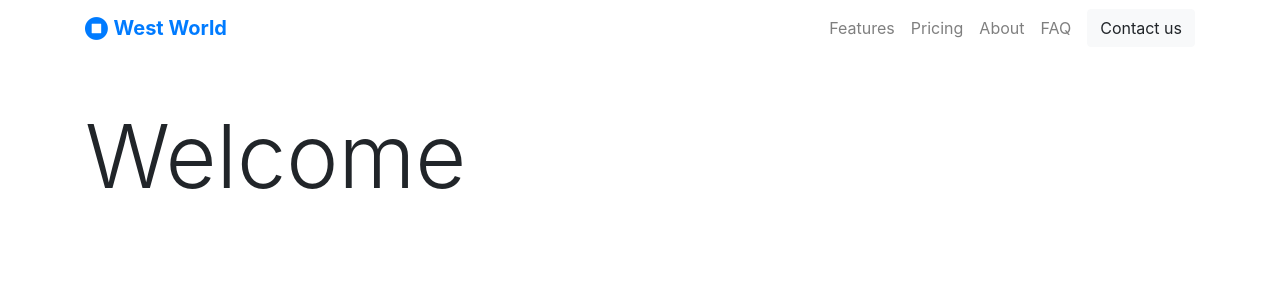
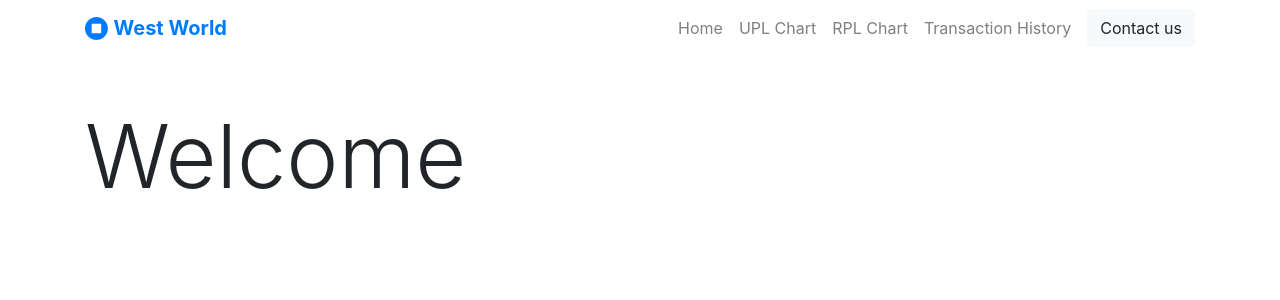
Before and after one commit to MinnL/Westworld, a Python web app: template templates/user_info.html in a window 1280 px wide. Shown: the top 300 px of the page. Run offline with Jinja, Linux system fonts and the light colour scheme; the template is opened without the code that fills it, so the values that code supplies are empty; some libraries are stand-ins or nearby versions.

Commit message:
Update user_info.html

```diff
--- a/templates/user_info.html
+++ b/templates/user_info.html
@@ -18,10 +18,10 @@
       </button>
       <div class="collapse navbar-collapse" id="navbar4">
         <ul class="navbar-nav ml-auto">
-          <li class="nav-item"> <a class="nav-link" href="#">Features</a> </li>
-          <li class="nav-item"> <a class="nav-link" href="#">Pricing</a> </li>
-          <li class="nav-item"> <a class="nav-link" href="#">About</a> </li>
-          <li class="nav-item"> <a class="nav-link" href="#">FAQ</a> </li>
+          <li class="nav-item"> <a class="nav-link" href="#">Home</a> </li>
+          <li class="nav-item"> <a class="nav-link" href="#">UPL Chart</a> </li>
+          <li class="nav-item"> <a class="nav-link" href="#">RPL Chart<br></a> </li>
+          <li class="nav-item"> <a class="nav-link" href="#">Transaction History</a> </li>
         </ul> <a class="btn navbar-btn ml-md-2 btn-light">Contact us</a>
       </div>
     </div>
```
